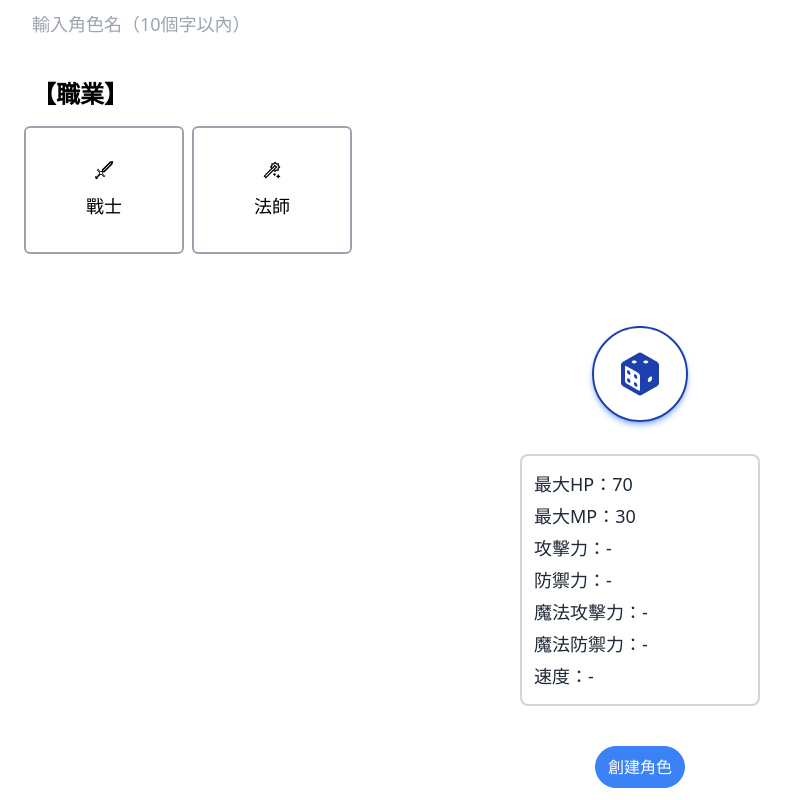
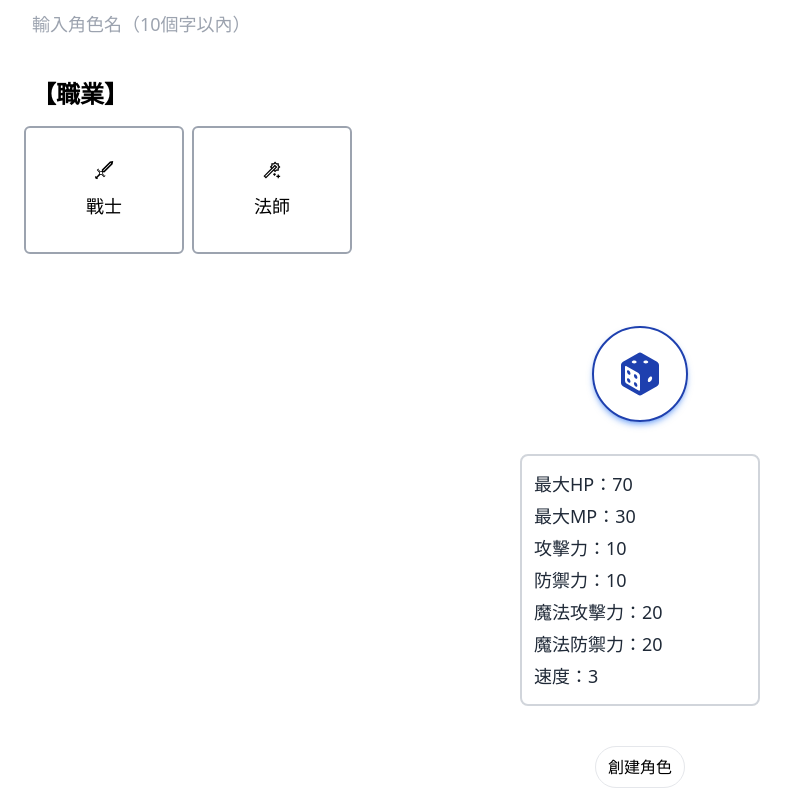
Before and after one commit to Melon-Lo/rpg, a React (Create React App) app: page /create in a window 1280 px wide. Shown: the part 278-1078 px from the top of the page, without its empty margins (0-799 px from the left). Built offline with nearby package versions, Linux system fonts and the light colour scheme.

Commit message:
feat/ update CommandSection

```diff
--- a/src/components/Button.jsx
+++ b/src/components/Button.jsx
@@ -1,22 +1,22 @@
 import className from 'classnames';
 import { twMerge } from 'tailwind-merge';
 
-export default function Button({ children, primary, secondary, success, warning, danger, outline, rounded, ...rest }) {
+export default function Button({ children, blue, gray, green, yellow, red, outline, rounded, ...rest }) {
   const classes = twMerge(
     className(rest.className,
-      'flex items-center px-3 py-2 border rounded-md', {
-      'border-blue-500 bg-blue-500 text-white': primary,
-      'border-gray-900 bg-gray-900 text-white': secondary,
-      'border-green-500 bg-green-500 text-white': success,
-      'border-yellow-400 bg-yellow-400 text-white': warning,
-      'border-red-500 bg-red-500 text-white': danger,
+      'flex items-center px-3 py-2 border rounded-md cursor-pointer', {
+      'border-blue-500 bg-blue-500 text-white': blue,
+      'border-gray-900 bg-gray-900 text-white': gray,
+      'border-green-500 bg-green-500 text-white': green,
+      'border-yellow-400 bg-yellow-400 text-white': yellow,
+      'border-red-500 bg-red-500 text-white': red,
       'rounded-full': rounded,
       'bg-white': outline,
-      'text-blue-500': outline && primary,
-      'text-gray-900': outline && secondary,
-      'text-green-500': outline && success,
-      'text-yellow-400': outline && warning,
-      'text-red-500': outline && danger
+      'text-blue-500': outline && blue,
+      'text-gray-900': outline && gray,
+      'text-green-500': outline && green,
+      'text-yellow-400': outline && yellow,
+      'text-red-500': outline && red
     })
   );
 
@@ -28,15 +28,15 @@ export default function Button({ children, primary, secondary, success, warning,
 }
 
 Button.propTypes = {
-	checkVariationValue: ({ primary, secondary, success, warning, danger}) => {
-		const count = Number(!!primary) +
-			Number(!!secondary) +
-			Number(!!success) +
-			Number(!!warning) +
-			Number(!!danger);
+	checkVariationValue: ({ blue, gray, green, yellow, red}) => {
+		const count = Number(!!blue) +
+			Number(!!gray) +
+			Number(!!green) +
+			Number(!!yellow) +
+			Number(!!red);
 
 		if (count > 1) {
-			return new Error('Only one of primary, secondary, success, warning, danger can be true');
+			return new Error('Only one of blue, gray, green, yellow, red can be true');
 		}
 	}
 };
--- /dev/null
+++ b/src/components/CharStatsList.jsx
@@ -0,0 +1,22 @@
+import { useSelector } from "react-redux";
+
+export default function CharStatsList() {
+  const { name, classTitle, maxHP, maxMP, ATK, DEF, MATK, MDEF, SPD, level } = useSelector(state => state.charStats);
+
+  return (
+    <div className="bg-slate-50/75 p-3 text-gray-800 rounded-md">
+      <ul>
+        <li>名字：{name}</li>
+        <li>職業：{classTitle}</li>
+        <li>等級：{level}</li>
+        <li>最大HP：{maxHP}</li>
+        <li>最大MP：{maxMP}</li>
+        <li>攻擊力：{ATK}</li>
+        <li>防禦力：{DEF}</li>
+        <li>魔法攻擊力：{MATK}</li>
+        <li>魔法防禦力：{MDEF}</li>
+        <li>速度：{SPD}</li>
+      </ul>
+    </div>
+  );
+};
--- a/src/components/CommandItem.jsx
+++ b/src/components/CommandItem.jsx
@@ -4,9 +4,9 @@ export default function CommandItem({ command, color, Icon, setCurrentStep }) {
   };
 
   return (
-    <div onClick={handleClick} className={`relative w-12 h-12 rounded-full shadow-md bg-${color}-500 m-1`}>
+    <div onClick={handleClick} className={`relative w-12 h-12 rounded-full shadow-md bg-${color}-500 m-1 cursor-pointer`}>
       <div className="absolute inset-0 flex justify-center items-center">
-        <Icon className={`text-3xl opacity-50 text-${color}-400`} />
+        <Icon className={`text-3xl opacity-50 text-${color}-300`} />
       </div>
       <h5 className={`absolute inset-0 flex justify-center items-center text-lg font-bold text-slate-100 tracking-widest`}>
         {command}
--- a/src/components/CommandSection.jsx
+++ b/src/components/CommandSection.jsx
@@ -1,10 +1,12 @@
 import { TiArrowBack } from "react-icons/ti";
+import { useSelector } from "react-redux";
+import { useState, useEffect } from "react";
 import commandImg from "../data/command/commandImg";
 import sceneList from "../data/scene/sceneList";
 import CommandItem from "./CommandItem";
+import ItemsList from "./ItemsList";
+import CharStatsList from "./CharStatsList";
 import Button from "./Button";
-import { useSelector } from "react-redux";
-import { useState, useEffect } from "react";
 
 export default function CommandSection() {
   const [currentStep, setCurrentStep] = useState('主頁');
@@ -54,36 +56,39 @@ export default function CommandSection() {
     if (currentScene === sceneItem) return;
 
     return (
-      <Button key={sceneItem} success className="mx-1">{sceneItem}</Button>
+      <Button key={sceneItem} green className="mx-1">{sceneItem}</Button>
     )
   })
 
   return (
     <section className="w-11/12 bg-orange-100 rounded-md">
+      {/* 上方 */}
       <div className="flex justify-between p-2">
+        {/* 文字敘述 */}
         <p className="text-xl text-orange-800">{textContent}</p>
 
-        {/* 不是主頁時才會顯示返回按鈕 */}
+        {/* 返回按鈕（不是主頁時才會顯示） */}
         { currentStep !== '主頁' &&
-          <div className="flex justify-center items-center" onClick={handleReturn}>
+          <div className="flex justify-center items-center cursor-pointer" onClick={handleReturn}>
             <TiArrowBack className="text-2xl text-orange-800" />
           </div>
         }
       </div>
 
-      {/* 主頁 */}
-      { currentStep === '主頁' &&
-        <div className="p-2 flex justify-start items-center">
-          {renderedCommandItems}
-        </div>
-      }
+      {/* 下方 */}
+      <div className="p-2 flex justify-start items-center">
+        {/* 主頁 */}
+        { currentStep === '主頁' && renderedCommandItems }
 
-      {/* 移動 */}
-      { currentStep === '移動' &&
-        <div className="p-2 flex text-lg">
-          {renderedScenes}
-        </div>
-      }
+        {/* 移動 */}
+        { currentStep === '移動' && renderedScenes }
+
+        {/* 物品 */}
+        { currentStep === '物品' && <ItemsList /> }
+
+        {/* 狀態 */}
+        { currentStep === '狀態' && <CharStatsList /> }
+      </div>
     </section>
   )
 };
--- /dev/null
+++ b/src/components/ItemsList.jsx
@@ -0,0 +1,22 @@
+import { useSelector } from "react-redux";
+
+export default function ItemsList() {
+  const items = useSelector(state => state.items.data);
+
+  function Item({ name, quantity }) {
+    return (
+      <div className="w-3/6 flex justify-between">
+        <h5 className="px-2 py-1 font-bold">{name}</h5>
+        <h5 className="px-2 py-1 text-gray-600">x{quantity}</h5>
+      </div>
+    )
+  }
+
+  const renderItems = items.map(item => <Item key={item.name} name={item.name} quantity={item.quantity} />);
+
+  return (
+    <div className="w-full flex flex-wrap bg-slate-50/75 p-3">
+      {renderItems}
+    </div>
+  );
+};
--- a/src/pages/MainPage.jsx
+++ b/src/pages/MainPage.jsx
@@ -28,7 +28,7 @@ export default function MainPage() {
       <CommandSection />
 
       {/* DEV ONLY */}
-      <Button primary onClick={() => navigate('create')}>to create</Button>
+      <Button blue onClick={() => navigate('create')}>to create</Button>
     </div>
   );
 };
--- a/src/store/slices/charStatsSlice.js
+++ b/src/store/slices/charStatsSlice.js
@@ -29,11 +29,11 @@ const charStats = createSlice({
     maxHP: 70,
     MP: 10,
     maxMP: 30,
-    ATK: 0,
-    DEF: 0,
-    MATK: 0,
-    MDEF: 0,
-    SPD: 0,
+    ATK: 10,
+    DEF: 10,
+    MATK: 20,
+    MDEF: 20,
+    SPD: 3,
     exp: 43,
     expToNextLevel: 50,
   },
--- a/src/store/slices/itemsSlice.js
+++ b/src/store/slices/itemsSlice.js
@@ -4,7 +4,20 @@ const itemsSlice = createSlice({
   name: "items",
   initialState: {
     money: 50,
-    data: [],
+    data: [
+      {
+        name: "草藥",
+        quantity: 1,
+      },
+      {
+        name: "魔力藥",
+        quantity: 2,
+      },
+      {
+        name: "復活藥",
+        quantity: 3,
+      },
+    ],
   },
   reducers: {
     addItem(state, action) {
```
